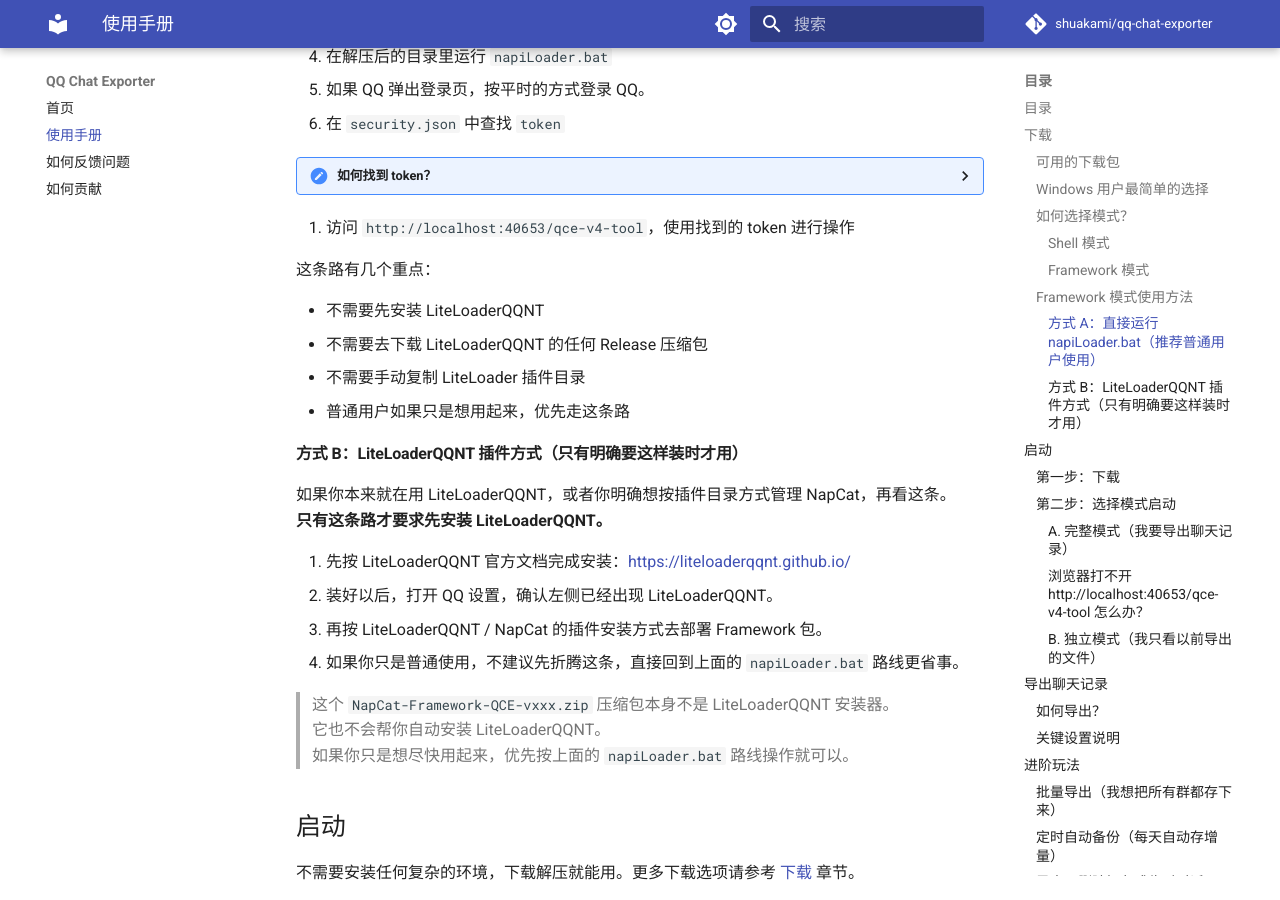
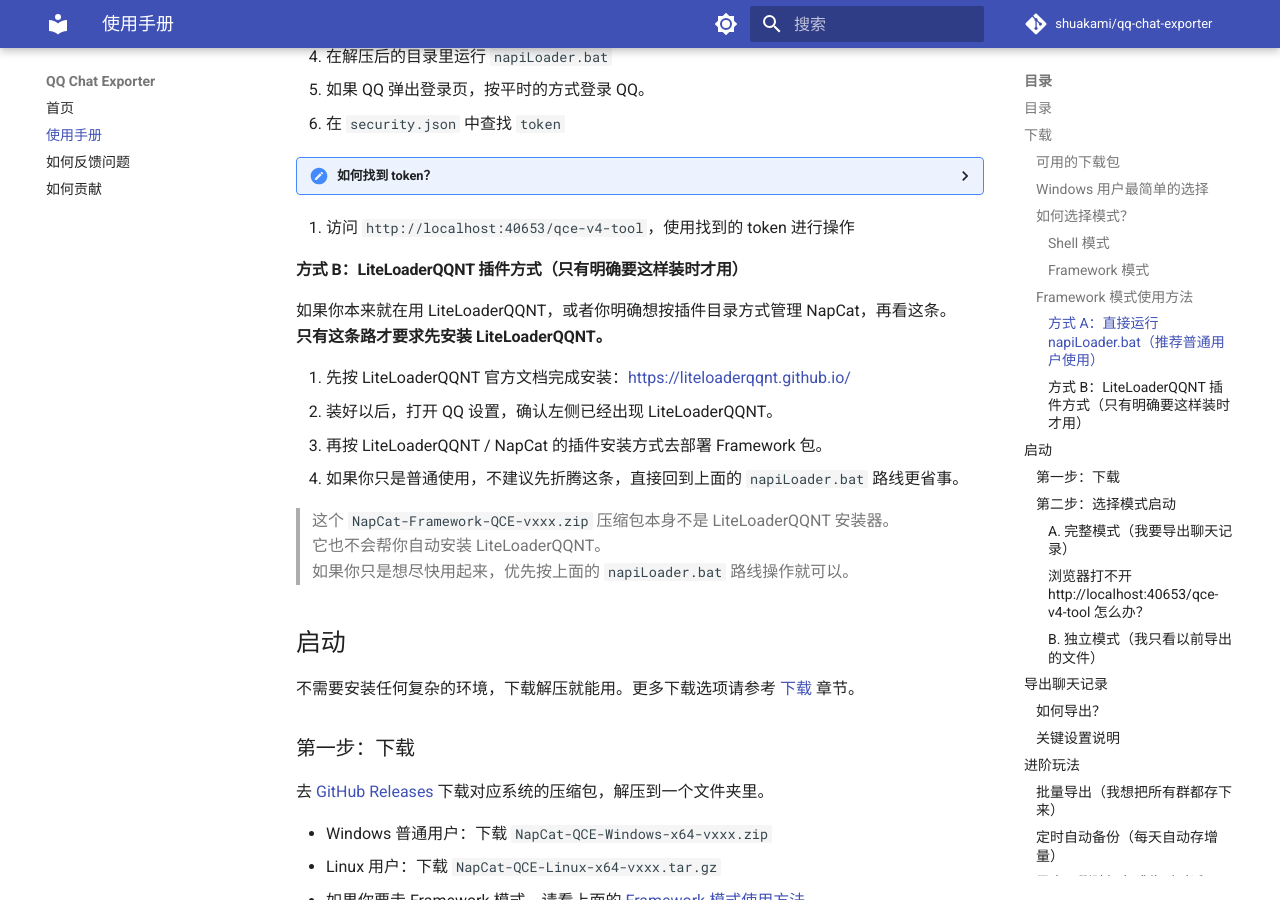
Before and after one commit to shuakami/qq-chat-exporter, an MkDocs documentation site: the page built from docs/guide.md, in a window 1280 px wide and 900 px high, scrolled down 2203 px. Built offline with MkDocs 1.6.1 and Material for MkDocs 9.7.7, drawn with Linux system fonts in a browser that asks for light colours; comment, search, counter and statistics services are not loaded.

Commit message:
docs: trim framework route note

```diff
--- a/docs/guide.md
+++ b/docs/guide.md
@@ -86,13 +86,6 @@ Framework 模式现在请按你准备走的入口来选，不要把两条路混
 </details>
 
 7. 访问 `http://localhost:40653/qce-v4-tool`，使用找到的 token 进行操作
-
-这条路有几个重点：
-
-- 不需要先安装 LiteLoaderQQNT
-- 不需要去下载 LiteLoaderQQNT 的任何 Release 压缩包
-- 不需要手动复制 LiteLoader 插件目录
-- 普通用户如果只是想用起来，优先走这条路
 
 #### 方式 B：LiteLoaderQQNT 插件方式（只有明确要这样装时才用）
 
```
